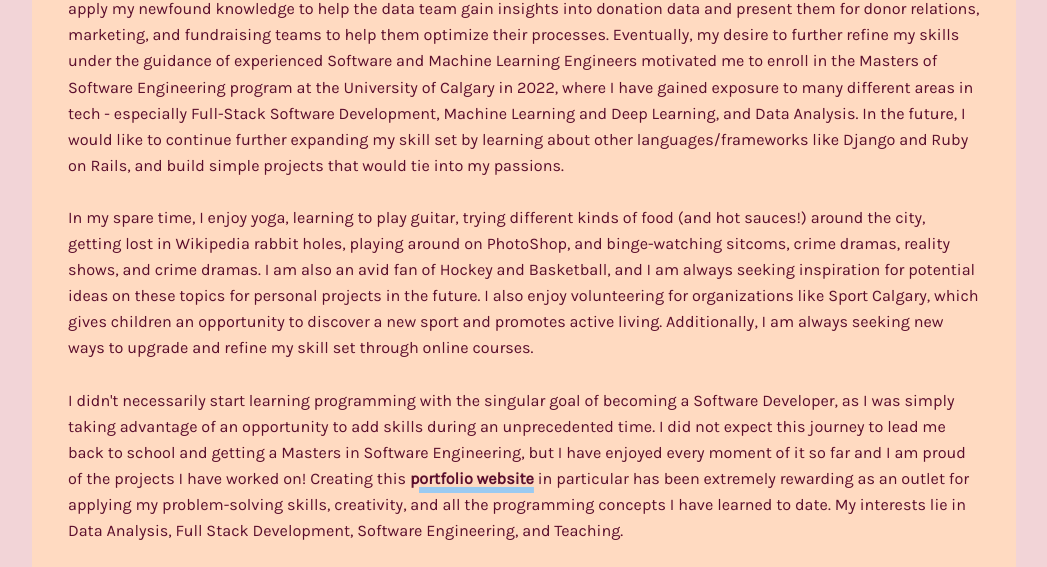
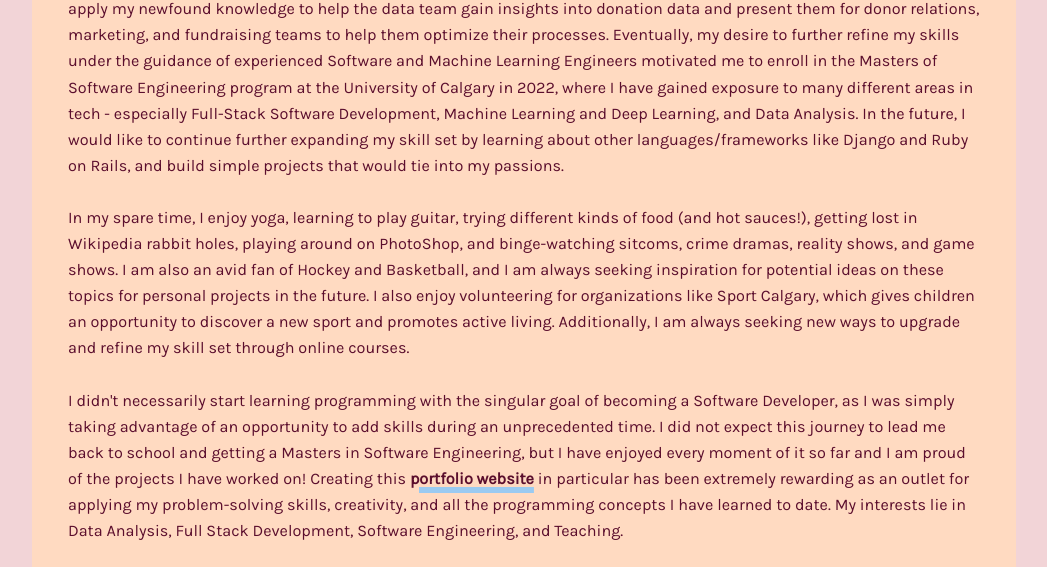
Before and after one commit to mileuc/portfolio, a Gatsby site: page /about in a window 1280 px wide. Shown: the part 921-1488 px from the top of the page, without its empty margins (116-1163 px from the left). Built offline with nearby package versions, Linux system fonts and the light colour scheme; Gatsby itself is replaced by a stand-in of ours.

Commit message:
Adjust bio

```diff
--- a/src/pages/about.js
+++ b/src/pages/about.js
@@ -118,16 +118,16 @@ const AboutPage = () => {
 
           <p>
             In my spare time, I enjoy yoga, learning to play guitar, trying
-            different kinds of food (and hot sauces!) around the city, getting
+            different kinds of food (and hot sauces!), getting
             lost in Wikipedia rabbit holes, playing around on PhotoShop, and
-            binge-watching sitcoms, crime dramas, reality shows, and crime
-            dramas. I am also an avid fan of Hockey and Basketball, and I am
-            always seeking inspiration for potential ideas on these topics for
-            personal projects in the future. I also enjoy volunteering for
-            organizations like Sport Calgary, which gives children an
-            opportunity to discover a new sport and promotes active living.
-            Additionally, I am always seeking new ways to upgrade and refine my
-            skill set through online courses.
+            binge-watching sitcoms, crime dramas, reality shows, and game shows.
+            I am also an avid fan of Hockey and Basketball, and I am always
+            seeking inspiration for potential ideas on these topics for personal
+            projects in the future. I also enjoy volunteering for organizations
+            like Sport Calgary, which gives children an opportunity to discover
+            a new sport and promotes active living. Additionally, I am always
+            seeking new ways to upgrade and refine my skill set through online
+            courses.
           </p>
 
           <p>
```
